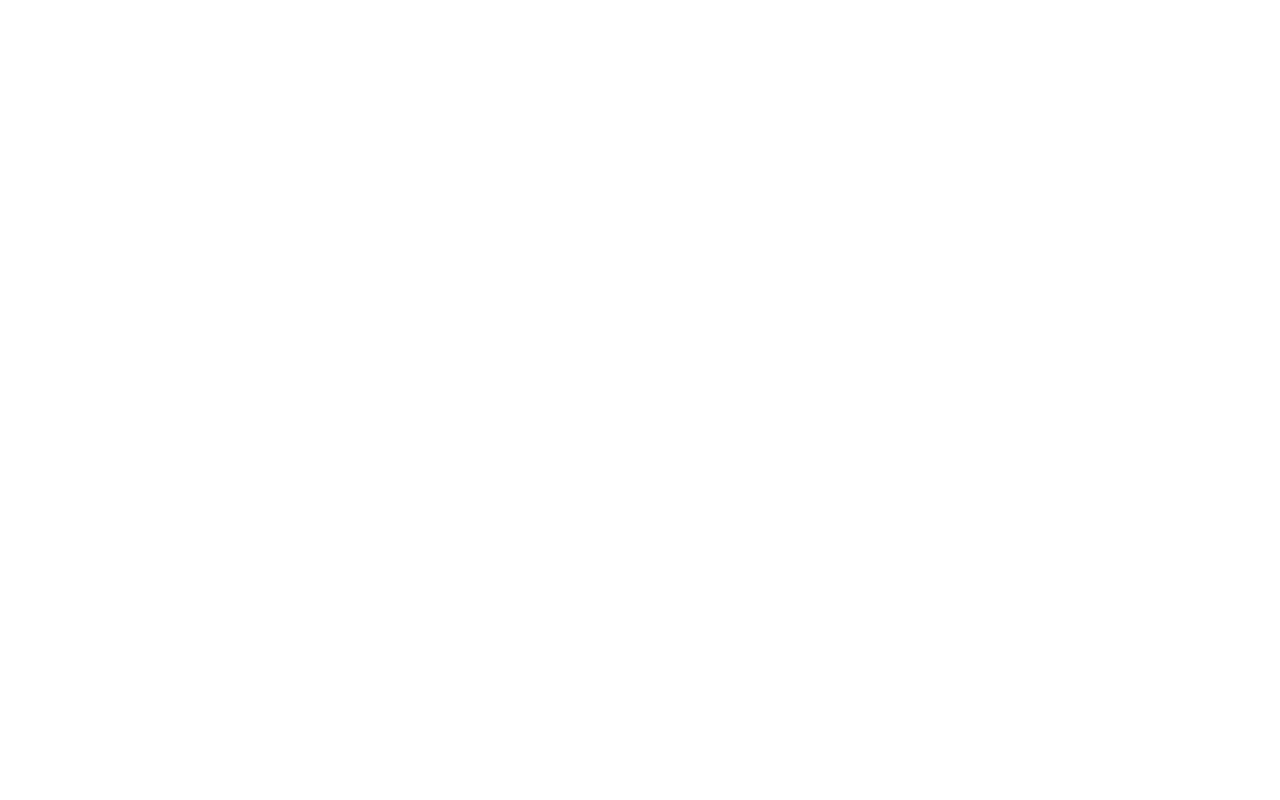
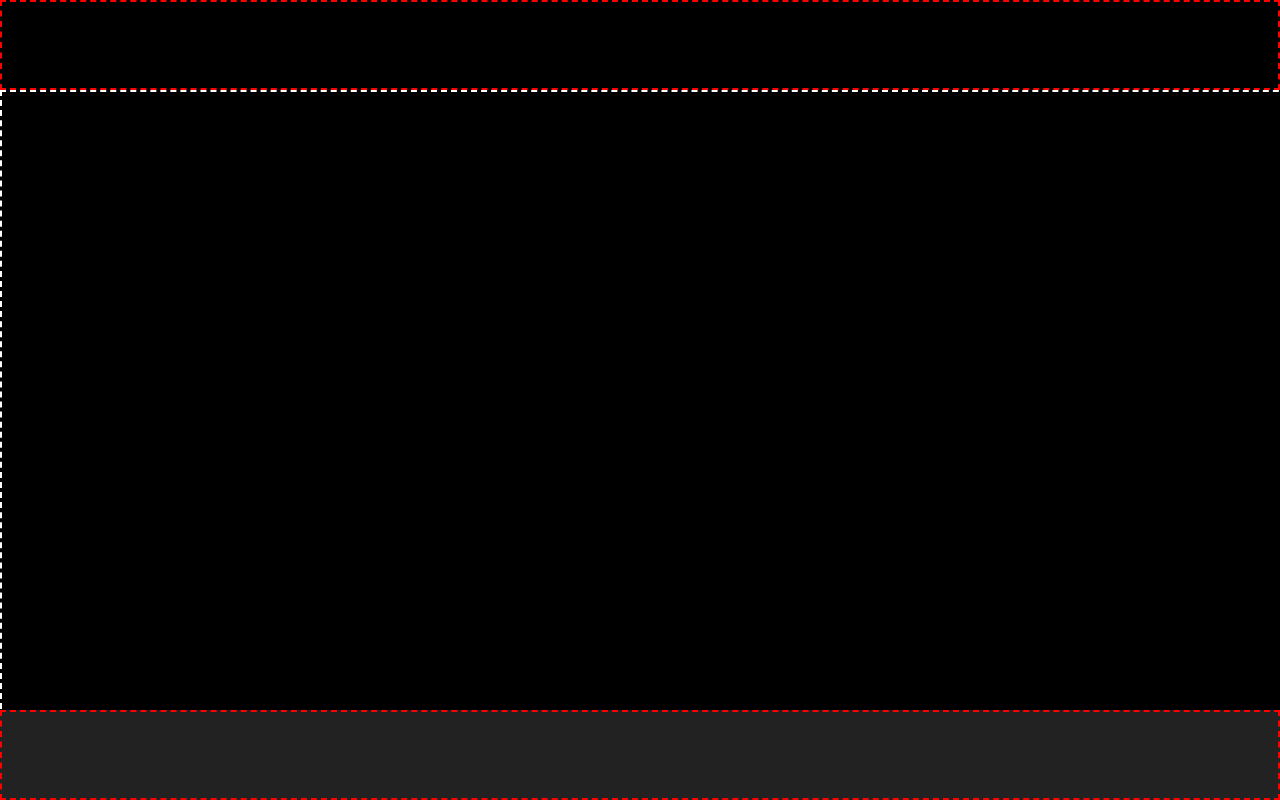
Before and after one commit to GianmariaFatta/html-css-zoom, a plain HTML site: page index.html in a window 1280 px wide. Drawn offline with Linux system fonts and the light colour scheme.

Commit message:
header-footer commit

```diff
--- a/css/style.css
+++ b/css/style.css
@@ -4,3 +4,41 @@
     margin:0;
     box-sizing: border-box;
 }
+
+/*general*/
+.container{
+    width: 1800px;
+    min-height:100vh;
+    margin: 0 auto;
+    border: 2px dashed #fff ;
+
+
+}
+
+body{
+    font-family:sans-serif ;
+    background-color: #000;
+}
+
+/*header*/
+header{
+    width: 100%;
+    height: 90px;
+    border: 2px dashed #ff0000;
+}
+
+
+/*main*/
+main{
+    height: calc(100vh - 180px);
+    overflow: auto;
+}
+
+/*footer*/
+
+footer{
+    width: 100%;
+    height: 90px;
+    border: 2px dashed #ff0000;
+    background-color: #222222 ;
+}
--- a/index.html
+++ b/index.html
@@ -6,9 +6,16 @@
     <meta name="viewport" content="width=device-width, initial-scale=1.0">
     <meta name="author"  content="S. Gianmaria Fatta">
     <link rel="stylesheet" href="css/style.css">
-    <title>Document</title>
+    <title>Zoom</title>
 </head>
 <body>
+    <header></header>
+    <main>
+        <div class="container"> </div>
+
+    </main>
+    <footer></footer>
+
 
 </body>
 </html>
```
